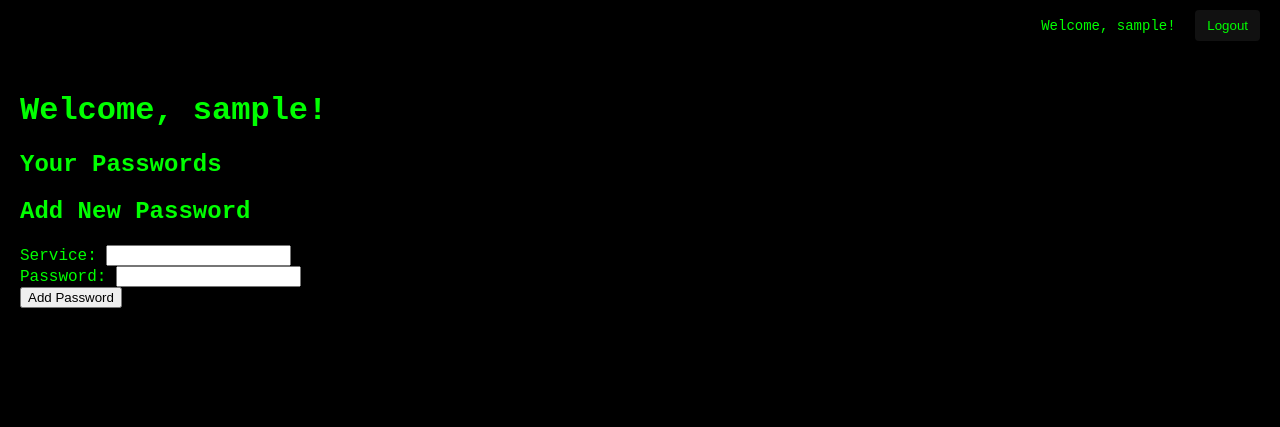
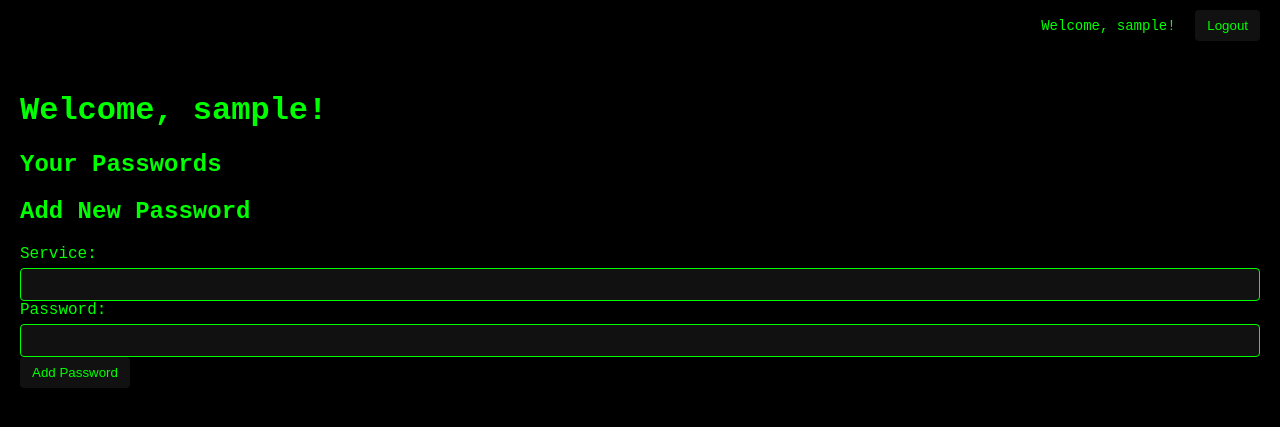
Before and after one commit to omarmalas/PM, a Flask app: page /dashboard/1 in a window 1280 px wide. Shown: the part 60-487 px from the top of the page. Run offline with Flask 3, Linux system fonts and the light colour scheme; the visitor is signed in with stand-in values (Sample User, id 1); data that the repository does not hold is empty.

Commit message:
Update style.css

```diff
--- a/static/stylesheets/style.css
+++ b/static/stylesheets/style.css
@@ -65,6 +65,33 @@ body {
     padding: 20px;
 }
 
+.form-group {
+    margin-bottom: 15px;
+}
+
+form label {
+    display: block;
+    margin-bottom: 5px;
+    color: #0f0;
+}
+
+form input {
+    width: 100%;
+    padding: 8px;
+    border: 1px solid #0f0;
+    border-radius: 4px;
+    color: #000;
+    background-color: #111;
+    box-sizing: border-box;
+    transition: border-color 0.3s ease-in-out;
+}
+
+form input:focus {
+    border-color: #0f0;
+}
+
+/*index*/
+
 .welcome-section {
     text-align: center;
     margin-bottom: 20px;
@@ -97,7 +124,7 @@ body {
 .quick-link:hover {
     border-color: #0f0;
 }
-
+/*Generate Password*/
 
 .password-generator-section {
     text-align: center;
@@ -172,3 +199,109 @@ body {
     background-color: #0f0;
     color: #000;
 }
+/* Password Strength*/
+
+.result-section {
+    margin-top: 20px;
+}
+
+#strengthResult,
+#strengthMessage {
+    font-size: 16px;
+    margin-bottom: 10px;
+}
+
+#checkStrengthButton {
+    background-color: #111;
+    color: #0f0;
+    border: none;
+    padding: 8px 12px;
+    border-radius: 4px;
+    cursor: pointer;
+    transition: background-color 0.3s ease-in-out, color 0.3s ease-in-out;
+}
+
+#checkStrengthButton:hover {
+    background-color: #0f0;
+    color: #000;
+}
+/* Dashboard */
+
+.password-list {
+    list-style: none;
+    padding: 0;
+}
+
+.password-list li {
+    margin-bottom: 10px;
+}
+
+#addPasswordForm {
+    margin-top: 20px;
+}
+
+#addPasswordButton {
+    background-color: #111;
+    color: #0f0;
+    border: none;
+    padding: 8px 12px;
+    border-radius: 4px;
+    cursor: pointer;
+    transition: background-color 0.3s ease-in-out, color 0.3s ease-in-out;
+}
+
+#addPasswordButton:hover {
+    background-color: #0f0;
+    color: #000;
+}
+
+/* Hash */
+
+.error-message {
+    color: red;
+}
+
+.result-message {
+    color: #0f0;
+    margin-bottom: 15px;
+}
+
+.form-group {
+    margin-bottom: 15px;
+}
+
+form label {
+    display: block;
+    margin-bottom: 5px;
+    color: #0f0;
+}
+
+form input {
+    width: 100%;
+    padding: 8px;
+    border: 1px solid #0f0;
+    border-radius: 4px;
+    color: #0f0; /* Set text color to green (#0f0) */
+    background-color: #111;
+    box-sizing: border-box;
+    transition: border-color 0.3s ease-in-out;
+}
+
+form input:focus {
+    border-color: #0f0;
+}
+
+form button {
+    background-color: #111;
+    color: #0f0;
+    border: none;
+    padding: 8px 12px;
+    border-radius: 4px;
+    cursor: pointer;
+    transition: background-color 0.3s ease-in-out, color 0.3s ease-in-out;
+}
+
+form button:hover {
+    background-color: #0f0;
+    color: #000;
+}
```
